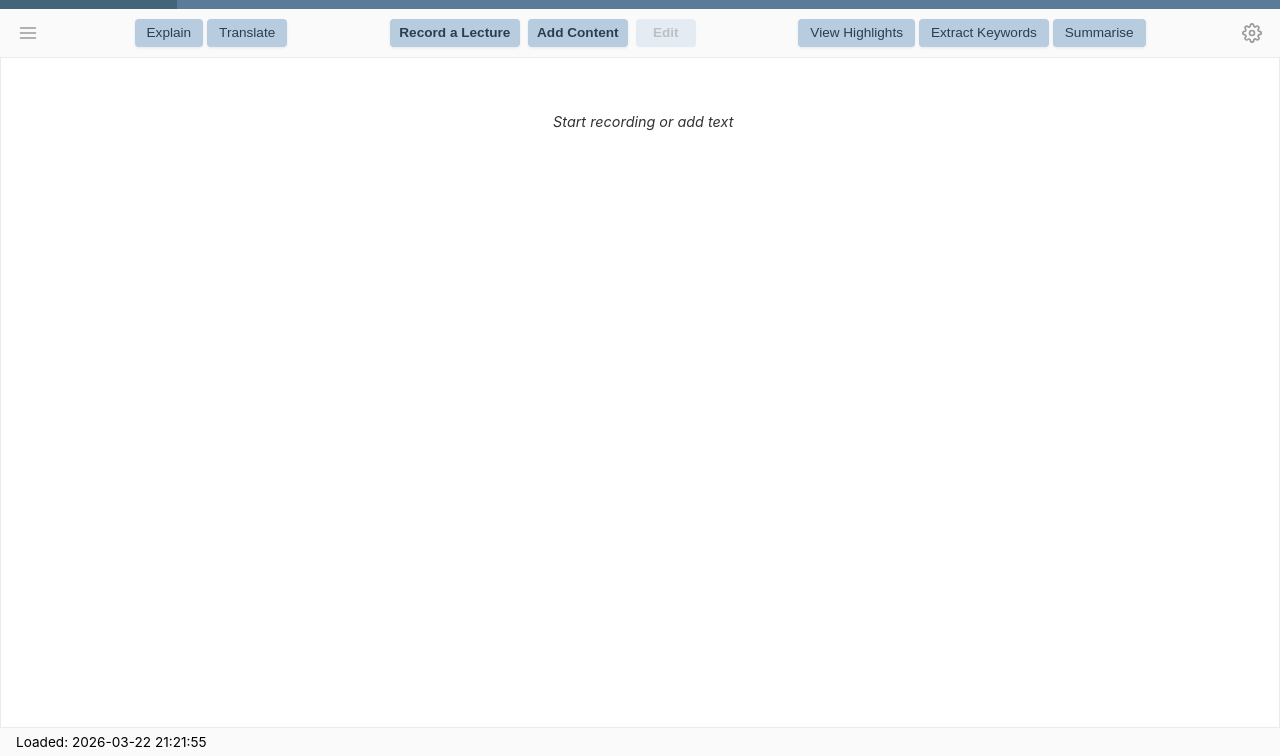
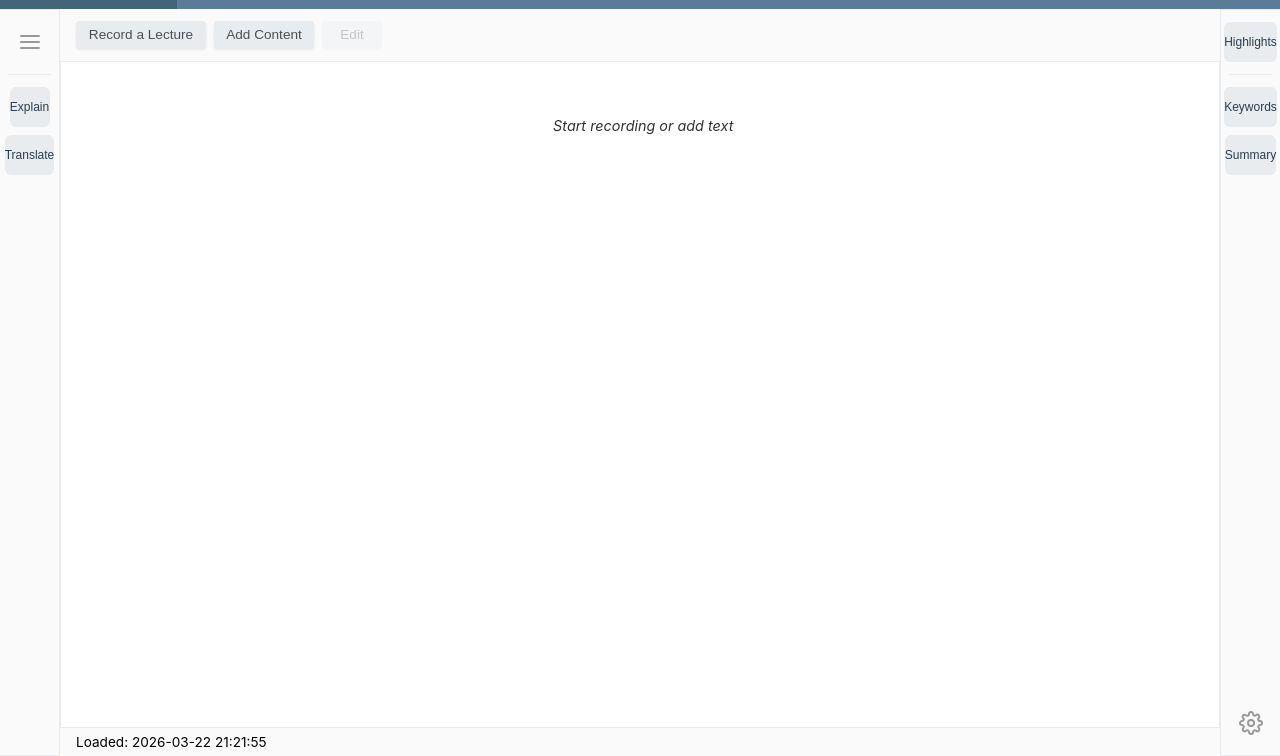
Before and after one commit to fengjnw/streamnote, a website: page frontend/index.html in a window 1280 px wide. Shown: the part 44-800 px from the top of the page. Drawn offline with nearby package versions, Linux system fonts and the light colour scheme.

Commit message:
feat: split navbar into left and right sidebars with center control bar
- Move session and explanation controls to left sidebar (60px wide)
- Move highlights, keywords, summary, and settings to right sidebar (60px wide)
- Place recording, import, and edit controls in center control bar
- Add sidebar button styles with proper spacing and hover effects
- Fix layout display for translation panel and side panels to show them correctly
- Update event listeners in app.js to work with new sidebar DOM structure
- Maintain backward compatibility with existing button IDs and functionality

```diff
--- a/frontend/index.html
+++ b/frontend/index.html
@@ -73,29 +73,29 @@
 
     <div class="container">
         <div class="main-wrapper">
-            <nav class="control-panel">
+            <!-- Left Sidebar -->
+            <aside class="sidebar sidebar-left">
                 <!-- Group 1: Session Management -->
-                <div class="nav-group nav-group-section">
-                    <button id="openSessionPanel" class="control-btn control-btn-secondary icon-only transparent"
-                        title="Sessions"><i data-feather="menu"></i></button>
+                <div class="sidebar-section">
+                    <button id="openSessionPanel" class="sidebar-btn icon-only" title="Sessions"><i
+                            data-feather="menu"></i></button>
                 </div>
 
-                <!-- Spacer -->
-                <div class="control-spacer"></div>
+                <div class="sidebar-divider"></div>
 
                 <!-- Group 2: Left Panel (Explanation + Translation) -->
-                <div class="nav-group nav-group-section nav-group-content">
-                    <button id="quickAccessHistory" class="control-btn control-btn-secondary"
-                        title="Explain">Explain</button>
-                    <button id="translationToggleBtn" class="control-btn control-btn-secondary"
-                        title="Translate">Translate</button>
+                <div class="sidebar-section">
+                    <button id="quickAccessHistory" class="sidebar-btn" title="Explain">Explain</button>
+                    <button id="translationToggleBtn" class="sidebar-btn" title="Translate">Translate</button>
                 </div>
 
-                <!-- Spacer -->
-                <div class="control-spacer"></div>
+                <div class="sidebar-spacer"></div>
+            </aside>
 
-                <!-- Group 3: Input Mode Controls (Recording + Import) -->
-                <div class="nav-group nav-group-section nav-group-input">
+            <div class="content-wrapper">
+                <!-- Center: Input Mode Controls (Recording + Import) -->
+                <div class="control-bar">
+                    <div class="control-bar-group control-bar-input">
                         <div id="recordingControls" style="display: flex; gap: 8px; position: relative;">
                             <button id="recordBtn" class="control-btn control-btn-secondary"
                                 title="Start/Stop Recording">Record a Lecture</button>
@@ -110,30 +110,10 @@
                             </div>
                         </div>
                     </div>
-
-                <!-- Spacer -->
-                <div class="control-spacer"></div>
-
-                <!-- Group 4: Right Panel (Highlights, Keywords, Summary) -->
-                <div class="nav-group nav-group-section nav-group-content">
-                    <button id="quickAccessHighlights" class="control-btn control-btn-secondary"
-                        title="View Highlights">View Highlights</button>
-                    <button id="quickAccessKeywords" class="control-btn control-btn-secondary"
-                        title="Extract Keywords">Extract Keywords</button>
-                    <button id="quickAccessSummary" class="control-btn control-btn-secondary"
-                        title="Summarise">Summarise</button>
                 </div>
 
-                <div class="control-spacer"></div>
-
-                <!-- Group 5: System Settings -->
-                <div class="nav-group nav-group-section nav-group-settings">
-                    <button id="quickAccessSettings" class="control-btn control-btn-secondary icon-only transparent"
-                        title="Settings"><i data-feather="settings"></i></button>
-                </div>
-            </nav>
-
-            <div class="content-wrapper">
+                <!-- Content Area -->
+                <div class="content-area">
                     <input type="file" id="importFileInput" accept=".json" style="display: none;" />
                     <input type="file" id="textFileInput" accept=".txt,.md,.text,.markdown,.docx,.pdf"
                         style="display: none;" />
@@ -196,7 +176,8 @@
                     <div id="sessionModal" class="floating-modal session-modal" style="display: none;">
                         <div class="floating-modal-header">
                             <h3>Sessions</h3>
-                        <button id="closeSessionModal" class="panel-close-btn toggle-btn" title="Close Panel">✕</button>
+                            <button id="closeSessionModal" class="panel-close-btn toggle-btn"
+                                title="Close Panel">✕</button>
                         </div>
                         <div class="floating-modal-toolbar">
                             <button id="newSessionBtn" class="toolbar-btn" title="New Session">New</button>
@@ -343,7 +324,8 @@
                         <!-- Side Panel Header -->
                         <div class="side-panel-header">
                             <h3 id="sidePanelTitle">Keywords</h3>
-                        <button id="closeSidePanelBtn" class="panel-close-btn toggle-btn" title="Close Panel">✕</button>
+                            <button id="closeSidePanelBtn" class="panel-close-btn toggle-btn"
+                                title="Close Panel">✕</button>
                         </div>
 
                         <!-- Highlights Content -->
@@ -382,7 +364,8 @@
                                     <option value="Japanese">日本語</option>
                                     <option value="Korean">한국어</option>
                                 </select>
-                            <button id="clearSummaryBtn" class="toolbar-btn danger" title="Clear summary">Clear</button>
+                                <button id="clearSummaryBtn" class="toolbar-btn danger"
+                                    title="Clear summary">Clear</button>
                             </div>
                             <div class="panel-toolbar">
                                 <select id="summarizeStyleSelect" class="toolbar-select" title="Summary style">
@@ -406,6 +389,32 @@
                     <span id="recording-indicator" class="recording-indicator" style="display: none;">Recording in
                         <strong id="recording-session-name"></strong></span>
                 </div>
+            </div>
+        </div>
+
+        <!-- Right Sidebar -->
+        <aside class="sidebar sidebar-right">
+            <!-- Group 1: Highlights -->
+            <div class="sidebar-section">
+                <button id="quickAccessHighlights" class="sidebar-btn" title="View Highlights">Highlights</button>
+            </div>
+
+            <div class="sidebar-divider"></div>
+
+            <!-- Group 2: Keywords + Summary -->
+            <div class="sidebar-section">
+                <button id="quickAccessKeywords" class="sidebar-btn" title="Extract Keywords">Keywords</button>
+                <button id="quickAccessSummary" class="sidebar-btn" title="Summarise">Summary</button>
+            </div>
+
+            <div class="sidebar-spacer"></div>
+
+            <!-- Group 3: Settings -->
+            <div class="sidebar-section">
+                <button id="quickAccessSettings" class="sidebar-btn icon-only" title="Settings"><i
+                        data-feather="settings"></i></button>
+            </div>
+        </aside>
     </div>
     </div>
 
--- a/frontend/styles.css
+++ b/frontend/styles.css
@@ -262,6 +262,107 @@ header h1 {
     flex: 1;
 }
 
+/* ================ Main Wrapper - Three Column Layout ================ */
+.main-wrapper {
+    flex: 1;
+    display: flex;
+    flex-direction: row;
+    overflow: hidden;
+}
+
+/* ================ Sidebars - Left and Right ================ */
+.sidebar {
+    display: flex;
+    flex-direction: column;
+    background: var(--color-bg-light);
+    border: 1px solid var(--color-border);
+    padding: var(--spacing-md) var(--spacing-sm);
+    gap: var(--spacing-md);
+    align-items: center;
+    flex-shrink: 0;
+    width: 60px;
+    overflow-y: auto;
+}
+
+.sidebar-left {
+    border-right: 1px solid var(--color-border);
+    border-left: none;
+}
+
+.sidebar-right {
+    border-left: 1px solid var(--color-border);
+    border-right: none;
+}
+
+/* Sidebar Sections */
+.sidebar-section {
+    display: flex;
+    flex-direction: column;
+    gap: var(--spacing-sm);
+    width: 100%;
+    align-items: center;
+}
+
+.sidebar-divider {
+    width: 100%;
+    height: 1px;
+    background: var(--color-border);
+}
+
+.sidebar-spacer {
+    flex: 1;
+}
+
+/* Sidebar Buttons */
+.sidebar-btn {
+    min-width: 40px;
+    height: 40px;
+    border: none;
+    border-radius: 6px;
+    display: flex;
+    align-items: center;
+    justify-content: center;
+    cursor: pointer;
+    font-size: 0.75em;
+    font-weight: 500;
+    transition: all 0.2s;
+    flex-shrink: 0;
+    padding: 0;
+    line-height: 1;
+    gap: 4px;
+    white-space: nowrap;
+    background: var(--color-secondary-light);
+    color: var(--color-primary-accent);
+}
+
+.sidebar-btn:hover:not(:disabled) {
+    background: var(--color-primary-lighter);
+    color: white;
+    transform: scale(1.08);
+}
+
+.sidebar-btn.active {
+    background: var(--color-primary) !important;
+    color: white !important;
+    box-shadow: 0 4px 12px var(--color-primary-shadow-4) !important;
+}
+
+.sidebar-btn.active:hover:not(:disabled) {
+    background: var(--color-primary-dark) !important;
+    color: white !important;
+}
+
+/* Icon-only sidebar buttons */
+.sidebar-btn.icon-only {
+    width: 40px;
+    height: 40px;
+    padding: 0 !important;
+    font-size: 1em !important;
+    display: flex !important;
+    align-items: center !important;
+    justify-content: center !important;
+}
+
 /* ================ Session 管理面板 ================ */
 .session-panel {
     width: 0;
@@ -796,35 +897,66 @@ header h1 {
     background: var(--color-danger-bg);
 }
 
-/* Main wrapper - 包含 control-panel, main-content, status-bar */
+/* Main wrapper - 包含 left-sidebar, content-wrapper, right-sidebar */
 .main-wrapper {
     flex: 1;
     display: flex;
+    flex-direction: row;
+    overflow: hidden;
+}
+
+.content-wrapper {
+    flex: 1;
+    display: flex;
     flex-direction: column;
-    overflow: hidden;
-}
-
-.content-wrapper {
-    flex: 1;
-    display: flex;
     gap: 0;
     overflow: hidden;
     position: relative;
-}
-
-/* ================ Control Panel - 优化的导航栏设计 ================ */
-
-.control-panel {
-    display: flex;
-    gap: 0;
-    padding: 6px var(--spacing-lg);
+    background: var(--color-white);
+}
+
+/* ================ Control Bar (Center: Recording + Import) ================ */
+
+.control-bar {
+    display: flex;
+    gap: var(--spacing-md);
+    padding: var(--spacing-md) var(--spacing-lg);
     background: var(--color-bg-light);
     border-bottom: 1px solid var(--color-border);
     align-items: center;
-    flex-wrap: nowrap;
-    overflow-x: auto;
+    flex-wrap: wrap;
     position: relative;
-    min-height: 36px;
+    min-height: 52px;
+}
+
+.control-bar-group {
+    display: flex;
+    gap: var(--spacing-md);
+    align-items: center;
+    flex-shrink: 0;
+}
+
+.control-bar-input {
+    display: flex;
+    gap: var(--spacing-md);
+    align-items: center;
+    flex-shrink: 0;
+}
+
+/* Content Area - 主内容区域：文字面板和右侧面板并排显示 */
+.content-area {
+    flex: 1;
+    display: flex;
+    flex-direction: row;
+    gap: 0;
+    overflow: hidden;
+    position: relative;
+}
+
+/* ================ Control Panel - 优化的导航栏设计 (DEPRECATED - 已迁移到sidebars) ================ */
+
+.control-panel {
+    display: none;
 }
 
 /* 导航栏分组 */
@@ -1095,10 +1227,11 @@ header h1 {
     display: flex;
     flex-direction: row;
     gap: 0;
-    flex: 1;
+    flex: 1 1 auto;
     overflow: hidden;
     padding: 0;
     position: relative;
+    min-width: 0;
 }
 
 .text-panel {
@@ -1744,6 +1877,7 @@ header h1 {
     overflow: hidden;
     background: var(--color-white);
     border-left: 1px solid var(--color-border);
+    flex-shrink: 0;
 }
 
 .side-panels-container.expanded {
```
Also changed, not shown: frontend/app.js. Lines whose indentation alone changed are shown as unchanged.
